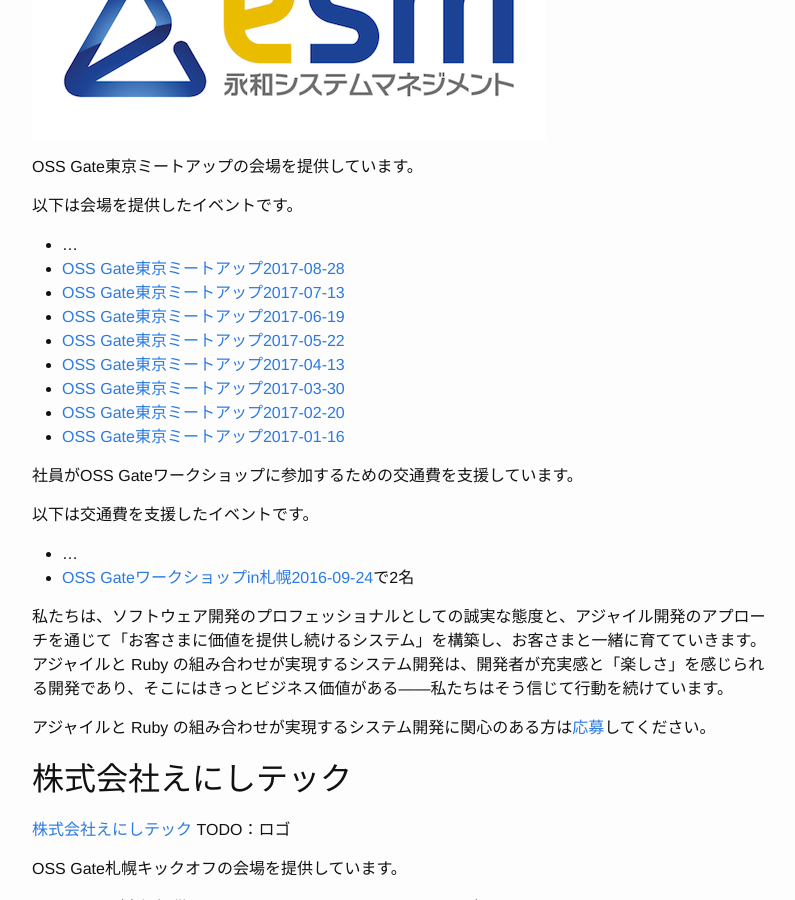
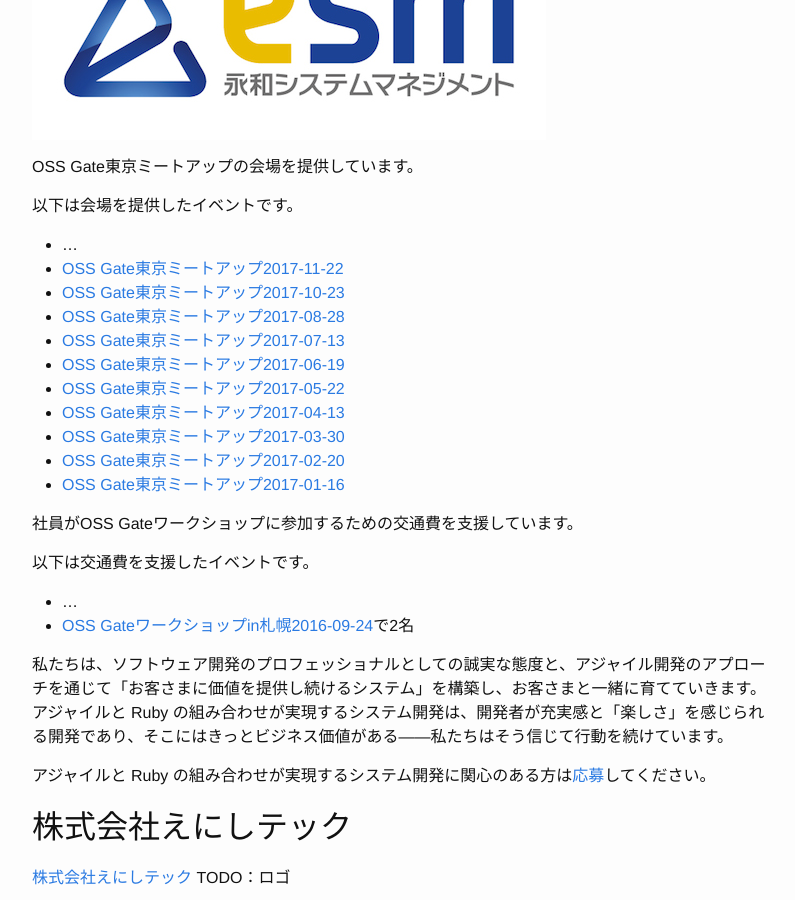
Before and after one commit to oss-gate/oss-gate.github.io, a Jekyll site: the page built from sponsors/index.md, in a window 1280 px wide and 900 px high, scrolled down 637 px. Shown: the whole window, without its empty margins (238-1033 px from the left). Built offline with Jekyll 4.4.1, drawn with Linux system fonts in a browser that asks for light colours; comment, search, counter and statistics services are not loaded.

Commit message:
Add link to Tokyo meetup 2017-10-23 and 2017-11-22

```diff
--- a/sponsors/index.md
+++ b/sponsors/index.md
@@ -28,6 +28,8 @@
 以下は会場を提供したイベントです。
 
 - ...
+- [OSS Gate東京ミートアップ2017-11-22](https://oss-gate.doorkeeper.jp/events/66982)
+- [OSS Gate東京ミートアップ2017-10-23](https://oss-gate.doorkeeper.jp/events/65754)
 - [OSS Gate東京ミートアップ2017-08-28](https://oss-gate.doorkeeper.jp/events/63053)
 - [OSS Gate東京ミートアップ2017-07-13](https://oss-gate.doorkeeper.jp/events/62157)
 - [OSS Gate東京ミートアップ2017-06-19](https://oss-gate.doorkeeper.jp/events/61030)
```
